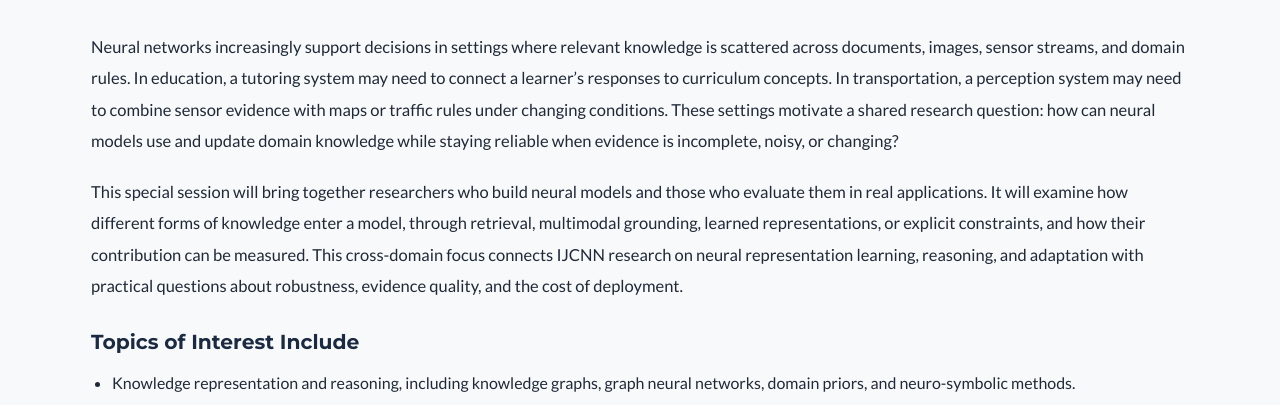
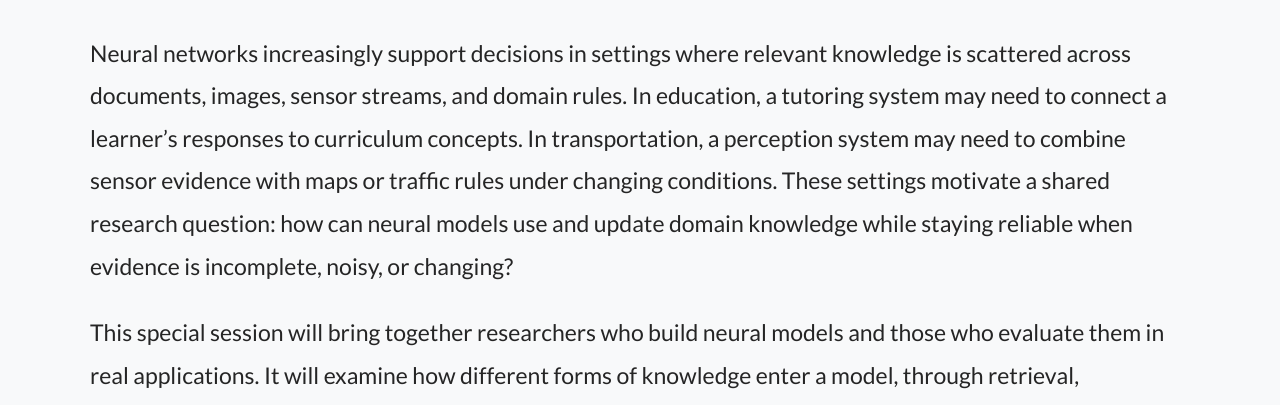
Before and after one commit to ijcnn2027ss/ijcnn2027ss.github.io, a plain HTML site: page index.html in a window 1280 px wide. Shown: the part 542-947 px from the top of the page. Drawn offline with nearby package versions, Linux system fonts and the light colour scheme.

Commit message:
Update index.html

```diff
--- a/index.html
+++ b/index.html
@@ -475,6 +475,61 @@
     .abstract-simple li {
         font-size: 1rem;
         line-height: 1.7;
+    }
+}
+
+/* ==========================================
+   IJCNN 2027 - Session Abstract Typography
+   ========================================== */
+
+/* Abstract paragraphs */
+#SessionAbstract p {
+    font-size: 23px !important;
+    line-height: 1.85 !important;
+    color: #252525;
+    margin-bottom: 24px !important;
+    text-align: left;
+}
+
+/* Topics of Interest heading */
+#SessionAbstract h4 {
+    font-size: 25px !important;
+    font-weight: 700;
+    line-height: 1.5;
+    margin-top: 30px;
+    margin-bottom: 18px;
+    color: #202b3a;
+}
+
+/* Bullet points */
+#SessionAbstract li {
+    font-size: 22px !important;
+    line-height: 1.8 !important;
+    margin-bottom: 12px !important;
+    color: #252525;
+}
+
+/* Improve reading width */
+#SessionAbstract .container {
+    max-width: 1200px;
+}
+
+/* Mobile adaptation */
+@media (max-width: 768px) {
+
+    #SessionAbstract p {
+        font-size: 19px !important;
+        line-height: 1.75 !important;
+    }
+
+    #SessionAbstract h4 {
+        font-size: 21px !important;
+    }
+
+    #SessionAbstract li {
+        font-size: 19px !important;
+        line-height: 1.7 !important;
+        margin-bottom: 10px !important;
     }
 }
 
```
